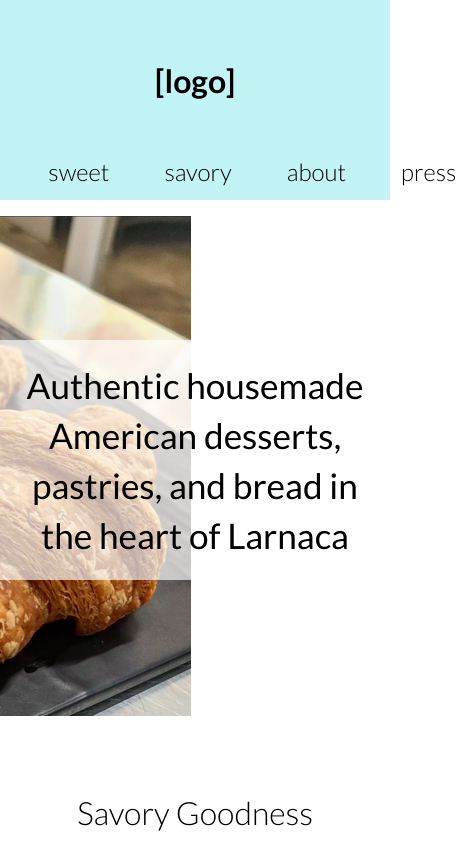
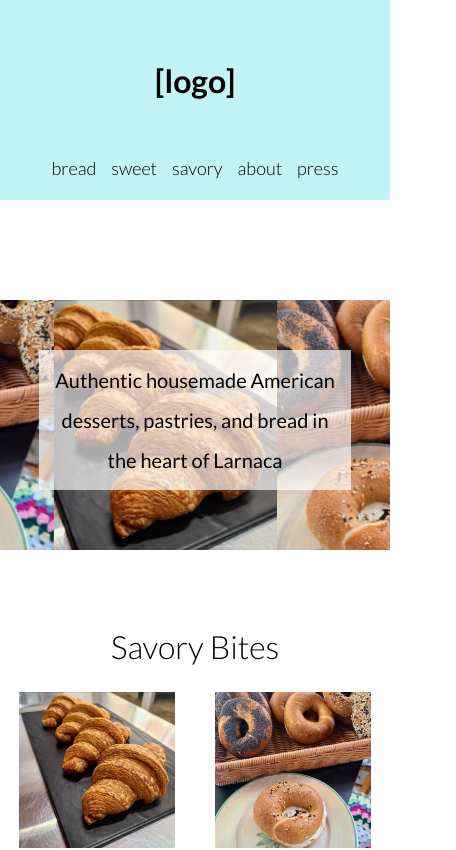
Before and after one commit to justinshane13/fahrenheit_website, a JavaScript app: page / in a window 390 px wide. Shown: the top 850 px of the page, 456 px wide, since content can reach past the window. Built offline with nearby package versions, Linux system fonts and the light colour scheme; the HTML template or start-up script is replaced by a standard one.

Commit message:
make slider responsive for mobile and desktop

```diff
--- a/src/App.js
+++ b/src/App.js
@@ -19,7 +19,7 @@ function App() {
       </div>
       <Slideshow />
       <div className='slogan_container'>
-        <p className='slogan'>Authentic housemade American desserts,<br/>pastries, and bread in the heart of Larnaca</p>
+        <p className='slogan'>Authentic housemade American desserts, pastries, and bread in the heart of Larnaca</p>
       </div>
       {bodyHtml}
       <Footer />
--- a/src/components/Slideshow.js
+++ b/src/components/Slideshow.js
@@ -5,20 +5,32 @@ const Slideshow = () => {
         <div>
             <div id="slider">
                 <ul className='overflow-hidden'>
-                <li className="image-wrapper img1 animation">
-                    <img src="/images/Savory1.png" alt=""/>
+                    <li className="img5 animation5">
+                        <img className='img' src="/images/Savory5.png" alt=""/>
                     </li>
-                    <li className="image-wrapper img2 animation">
-                    <img src="/images/Savory2.png" alt=""/>
+                    <li className="img4 animation4">
+                        <img className='img' src="/images/Savory4.png" alt=""/>
                     </li>
-                    <li className="image-wrapper img3 animation">
-                    <img src="/images/Savory3.png" alt=""/>
+                    <li className="img3 animation3">
+                        <img className='img' src="/images/Savory3.png" alt=""/>
                     </li>
-                    <li className="image-wrapper img4 animation">
-                    <img src="/images/Savory4.png" alt=""/>
+                    <li className="img2 animation2">
+                        <img className='img' src="/images/Savory2.png" alt=""/>
                     </li>
-                    <li className="image-wrapper img5 animation">
-                    <img src="/images/Savory5.png" alt=""/>
+                    <li className="img1 animation">
+                        <img className='img' src="/images/Savory1.png" alt=""/>
+                    </li>
+                    <li className="img2 animation">
+                        <img className='img' src="/images/Savory2.png" alt=""/>
+                    </li>
+                    <li className="img3 animation">
+                        <img className='img' src="/images/Savory3.png" alt=""/>
+                    </li>
+                    <li className="img4 animation">
+                        <img className='img' src="/images/Savory4.png" alt=""/>
+                    </li>
+                    <li className="img5 animation">
+                        <img className='img' src="/images/Savory5.png" alt=""/>
                     </li>
                 </ul>
             </div>
--- a/src/index.css
+++ b/src/index.css
@@ -55,6 +55,8 @@ body {
   display: flex;
   justify-content: center;
   align-items: center;
+  width: 80%;
+  max-width: 600px;
   height: 400px;
   font-size: 2.2em;
   text-align: center;
@@ -139,12 +141,15 @@ body {
 
 #slider {
   width: 100%;
+  padding: 0px;
+  margin-top: 100px;
 }
 ul {
   list-style: outside none none;
   position: relative;
-  height: 500px;
+  height: 350px;
   padding: 0px 0px;
+  margin: 0;
 }
 ul:after {
   position: absolute;
@@ -153,64 +158,234 @@ ul:after {
   right: 0;
   left: 0;
   content: "";
+  margin: 0;
 }
 li {
   position: absolute;
 }
-.img1 {
-  left: 1200px;
+.animation {
+  animation: 36s linear 60s infinite running cycle1; /* small delay added for image to be loaded, this can be ignored if image is preloaded */
 }
-.img2 {
-  left: 0px;
+.animation2 {
+  animation: 28s linear cycle2;
 }
-.img3 {
-  left: 120px;
+.animation3 {
+  animation: 20s linear cycle3;
 }
-.img4 {
-  left: 240px;
+.animation4 {
+  animation: 14s linear cycle4;
 }
-.img5 {
-  left: 360px;
-}
-.animation {
-  animation: 30s linear 60s infinite running cycle1; /* small delay added for image to be loaded, this can be ignored if image is preloaded */
+.animation5 {
+  animation: 4s linear cycle5;
 }
 @keyframes cycle1 {
   0% {
-    left: -600px;
-    opacity: 0;
-  }
-  0.01% {
-    left: -600px;
-    opacity: 1;
-  }
-  99.99% {
-    left: 100%;
+    left: -390px;
     opacity: 1;
   }
   100% {
-    left: 1200px;
-    opacity: 0;
+    right: -690px;
+    opacity: 1;
+  }
+}
+@keyframes cycle2 {
+  0% {
+    left: 0px;
+    opacity: 1;
+  }
+  100% {
+    right: -690px;
+    opacity: 1;
+  }
+}
+@keyframes cycle3 {
+  0% {
+    left: 390px;
+    opacity: 1;
+  }
+  100% {
+    right: -690px;
+    opacity: 1;
+  }
+}
+@keyframes cycle4 {
+  0% {
+    left: 780px;
+    opacity: 1;
+  }
+  100% {
+    right: -690px;
+    opacity: 1;
+  }
+}
+@keyframes cycle5 {
+  0% {
+    left: 1150px;
+    opacity: 1;
+  }
+  100% {
+    right: -690px;
+    opacity: 1;
   }
 }
 .animation[class*='img'] {
-  left: 2000px;
+  left: 100%;
+}
+.animation2[class*='img'] {
+  left: 100%;
+}
+.animation3[class*='img'] {
+  left: 100%;
+}
+.animation4[class*='img'] {
+  left: 100%;
+}
+.animation5[class*='img'] {
+  left: 100%;
 }
 .animation.img1 {
   animation-delay: 0s;
 }
 .animation.img2 {
-  animation-delay: 8s;
+  animation-delay: 7s;
 }
 .animation.img3 {
-  animation-delay: 16s;
+  animation-delay: 14s;
 }
 .animation.img4 {
-  animation-delay: 24s;
+  animation-delay: 21s;
 }
 .animation.img5 {
-  animation-delay: 32s;
+  animation-delay: 28s;
+}
+.animation2 {
+  animation-delay: 0s;
+}
+.animation3 {
+  animation-delay: 0s;
+}
+.animation4 {
+  animation-delay: 0s;
+}
+.animation5 {
+  animation-delay: 0s;
 }
 ul.overflow-hidden {
   overflow: hidden;
 }
+.img {
+  width: 390px;
+}
+
+@media (max-width: 700px) {
+  .img {
+    width: 280px;
+  }
+  ul {
+    list-style: outside none none;
+    position: relative;
+    height: 250px;
+    padding: 0px 0px;
+    margin: 0;
+  }
+  @keyframes cycle1 {
+    0% {
+      left: -280px;
+      opacity: 1;
+    }
+    100% {
+      right: -690px;
+      opacity: 1;
+    }
+  }
+  @keyframes cycle2 {
+    0% {
+      left: -10px;
+      opacity: 1;
+    }
+    100% {
+      right: -690px;
+      opacity: 1;
+    }
+  }
+  @keyframes cycle3 {
+    0% {
+      left: 260px;
+      opacity: 1;
+    }
+    100% {
+      right: -690px;
+      opacity: 1;
+    }
+  }
+  @keyframes cycle4 {
+    0% {
+      left: 510px;
+      opacity: 1;
+    }
+    100% {
+      right: -690px;
+      opacity: 1;
+    }
+  }
+  @keyframes cycle5 {
+    0% {
+      left: 840px;
+      opacity: 1;
+    }
+    100% {
+      right: -690px;
+      opacity: 1;
+    }
+  }
+  .animation {
+    animation: 15s linear infinite running cycle1; /* small delay added for image to be loaded, this can be ignored if image is preloaded */
+  }
+  .animation.img2 {
+    animation-delay: 5s;
+  }
+  .animation.img3 {
+    animation-delay: 10s;
+  }
+  .animation.img4 {
+    animation-delay: 15s;
+  }
+  .animation.img5 {
+    animation-delay: 20s;
+  }
+  .animation2 {
+    animation: 10s linear cycle2;
+  }
+  .animation3 {
+    animation: 5s linear cycle3;
+  }
+  .animation4 {
+    animation: 1s linear cycle4;
+  }
+  .animation5 {
+    animation: 1s linear cycle5;
+  }
+  .slogan_container {
+    font-size: 20px;
+    top: 220px;
+  }
+  .slogan {
+    padding: 10px;
+    line-height: 40px;
+  }
+  .navbar {
+    font-size: 18px;
+  }
+  .breadNav {
+    margin-right: 15px;
+  }
+  .sweetNav {
+    margin-right: 15px;
+  }
+  .savoryNav {
+    margin-right: 15px;
+  }
+  .aboutNav {
+    margin-right: 15px;
+  }
+}
--- a/src/sectionData.js
+++ b/src/sectionData.js
@@ -1,6 +1,6 @@
 const sectionData = [
     {
-        title: "Savory Goodness",
+        title: "Savory Bites",
         images: [
         {
             path: '/images/Savory1.png',
```
